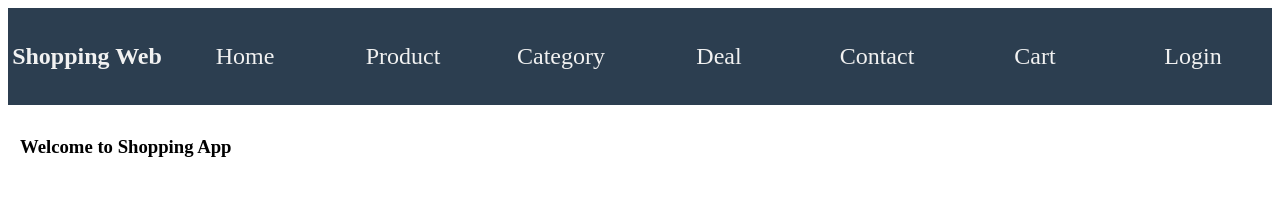
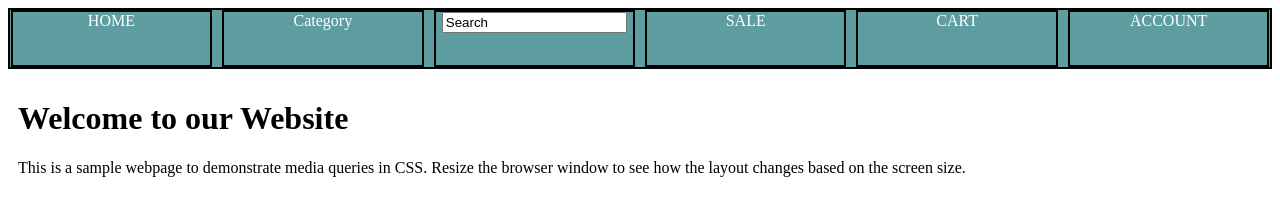
Before and after one commit to Tanishq98714/25VA151, a plain HTML site: page Assignment/experiment10.html in a window 1280 px wide. Drawn offline with Linux system fonts and the light colour scheme.

Commit message:
experiment 9 - 10

```diff
--- a/Assignment/experiment10.html
+++ b/Assignment/experiment10.html
@@ -2,84 +2,64 @@
 <html lang="en">
 <head>
     <meta charset="UTF-8">
-    <title>Responsive Flex Navbar</title>
     <meta name="viewport" content="width=device-width, initial-scale=1.0">
-
+    <title>Media Query</title>
     <style>
-        .page-wrap{
-            display: flex;
+        main {
+            display : flex ;
             flex-direction: column;
             flex-wrap: wrap;
             justify-content: space-between;
         }
-
-        .top-bar{
-            background-color: #2c3e50; /* NEW COLOR */
+        #aa {
+            background-color: cadetblue;
             display: flex;
             flex-direction: row;
             flex-wrap: wrap;
-            justify-content: space-between;
-            color: #f1f1f1;
+            justify-content: center;
+            flex-basis : 15.67%;
+            color: white;
+            gap : 10px;
+            border: 2px solid black;
+
         }
+        .bb {
+            text-align: center;
+            flex-basis : 15.67%;
+            color: white;
+            gap : 10px;
+            border: 2px solid black;
 
-        .nav-item{
-            flex-basis: 12.5%;
-            text-align: center;
-            margin: auto;
-            font-size: 24px;
-            padding: 8px 0;
         }
-
-        .brand{
-            flex-basis: 12.5%;
-            text-align: center;
-            margin: auto;
-            font-size: 24px;
-            font-weight: bold;
+        .cc {
+            padding: 10px;
         }
-
-        .main-area{
-            padding: 12px;
-        }
-
         @media only screen and (max-width: 850px) {
-            .nav-item{
+            .bb {
                 flex-direction: column;
                 flex-basis: 100%;
-                border-bottom: 1px solid #ccc;
+                border-bottom: 1px solid black;
             }
 
-            .brand{
-                flex-basis: 100%;
-                background-color: #34495e;
-                border-bottom: 1px solid #ccc;
-                text-align: left;
-                padding-left: 10px;
-            }
         }
     </style>
 </head>
+<body>
+    <main>
+        <div id="aa">
+            <div class="bb">HOME</div>
+            <div class="bb">Category</div>
+            <div class="bb"><input type="text-area" value="Search">    </div>
+            <div class="bb">SALE</div>
+            <div class="bb">CART</div>
+            <div class="bb">ACCOUNT</div>
 
-<body>
 
-    <section class="page-wrap">
-
-        <nav class="top-bar">
-            <div class="brand">Shopping Web</div>
-            <div class="nav-item">Home</div>
-            <div class="nav-item">Product</div>
-            <div class="nav-item">Category</div>
-            <div class="nav-item">Deal</div>
-            <div class="nav-item">Contact</div>
-            <div class="nav-item">Cart</div>
-            <div class="nav-item">Login</div>
-        </nav>
-
-        <section class="main-area">
-            <h1>Welcome to Shopping App</h1>
-        </section>
-
-    </section>
-
+        </div>
+        <div class="cc">
+            <h1>Welcome to our Website</h1>
+            <p>This is a sample webpage to demonstrate media queries in CSS. Resize the browser window to see how the layout changes based on the screen size.</p>
+        </div>
+    </main>
 </body>
 </html>
```
